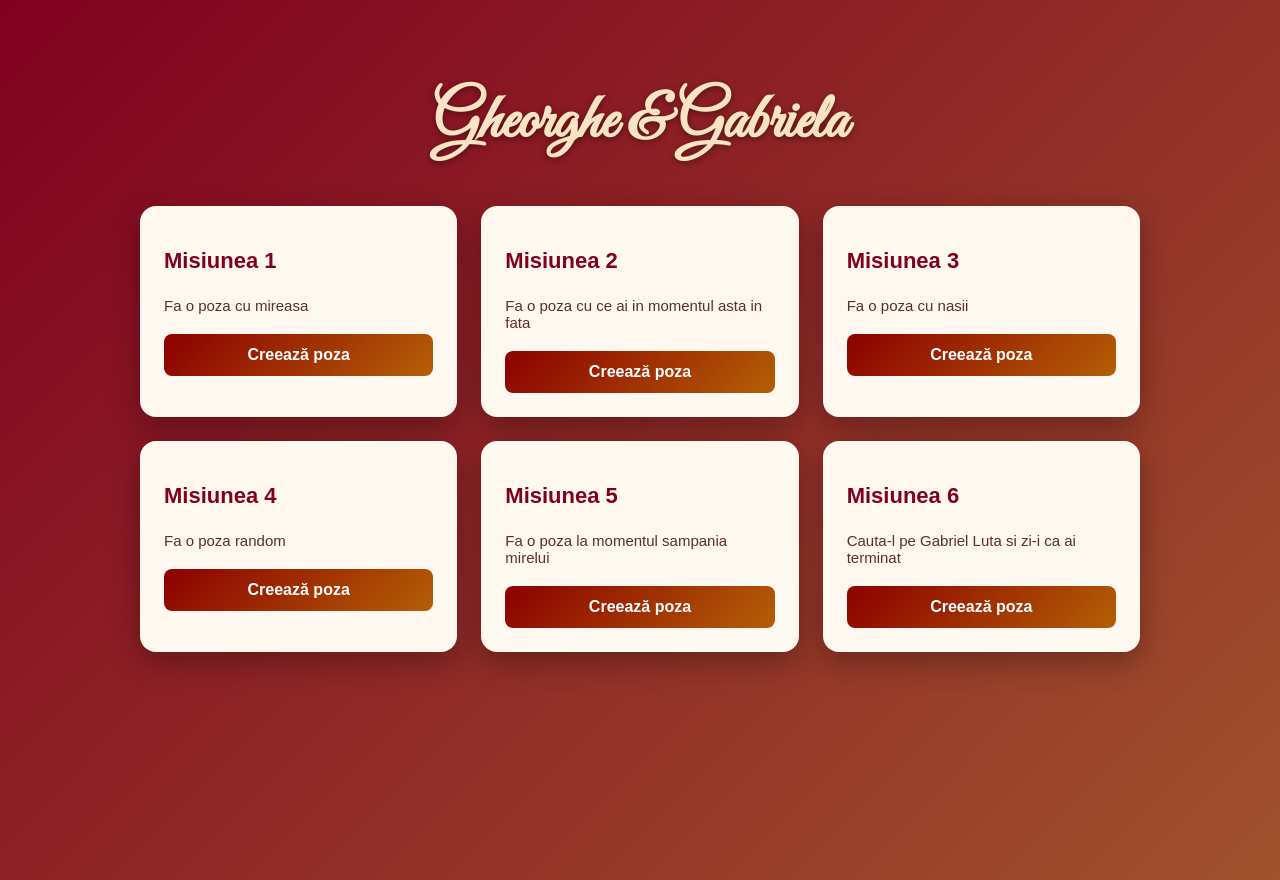
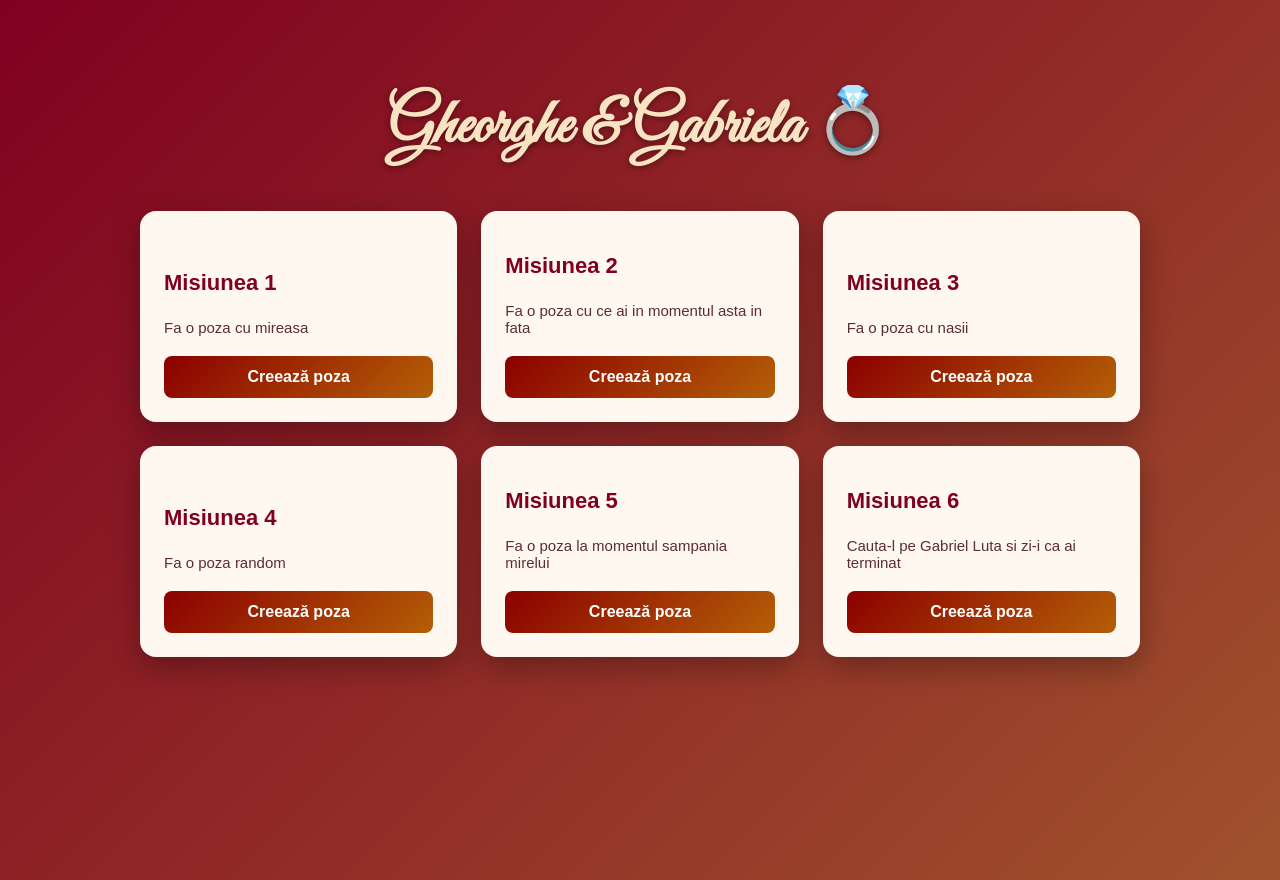
Before and after one commit to jorjegxg/wedding, a plain HTML site: page index.html in a window 1280 px wide. Drawn offline with Linux system fonts and the light colour scheme.

Commit message:
small card fix

```diff
--- a/index.html
+++ b/index.html
@@ -3,7 +3,7 @@
 <head>
   <meta charset="UTF-8" />
   <meta name="viewport" content="width=device-width, initial-scale=1.0" />
-  <title>Gheorghe & Gabriela</title>
+  <title>Gheorghe & Gabriela 💍</title>
   <script type="module" src="script.js"></script>
   <link rel="stylesheet" href="style.css">
 
@@ -14,7 +14,7 @@
 </head>
 <body>
   <header>
-    <h1 class="wedding">Gheorghe & Gabriela</h1>
+    <h1 class="wedding">Gheorghe & Gabriela 💍</h1>
   </header>
 
   <main id="missions"></main>
--- a/style.css
+++ b/style.css
@@ -38,6 +38,7 @@
       color: #3d1f23;
       box-shadow: 0 10px 30px rgba(0,0,0,0.3);
       display: flex;
+      justify-content: end;
       flex-direction: column;
       transition: transform 0.3s ease;
     }
```
